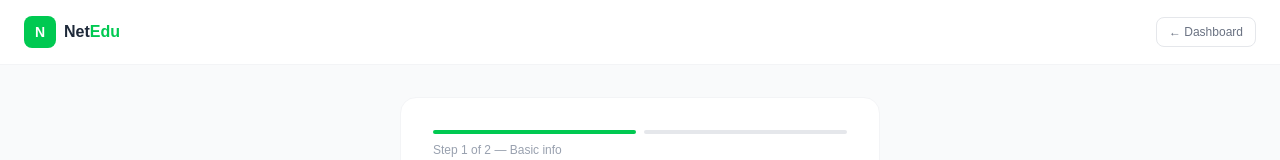
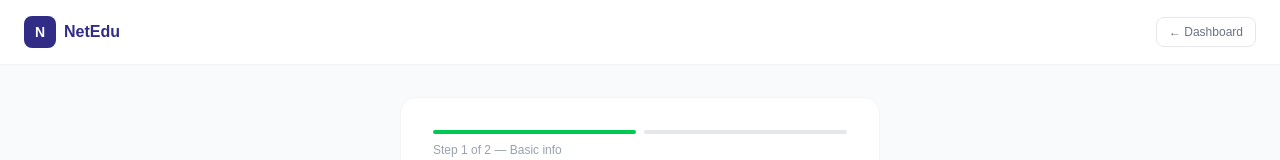
Before and after one commit to neteduegitimdanismanlik/netedu, a Next.js app: page /onboarding in a window 1280 px wide. Shown: the top 160 px of the page. Built offline with nearby package versions, Linux system fonts and the light colour scheme; no server answers.

Commit message:
navbar indigo theme

```diff
--- a/app/components/Navbar.tsx
+++ b/app/components/Navbar.tsx
@@ -10,10 +10,10 @@ export default function Navbar({ showBack, backHref = '/dashboard', backLabel =
   return (
     <nav className="bg-white border-b border-gray-100 px-6 py-4 flex items-center justify-between">
       <Link href="/dashboard" className="flex items-center gap-2">
-        <div className="w-8 h-8 bg-green-500 rounded-lg flex items-center justify-center">
+        <div className="w-8 h-8 bg-indigo-900 rounded-lg flex items-center justify-center">
           <span className="text-white text-sm font-bold">N</span>
         </div>
-        <span className="font-semibold text-gray-800">Net<span className="text-green-500">Edu</span></span>
+        <span className="font-semibold text-indigo-900 text-base">NetEdu</span>
       </Link>
       {showBack && (
         <Link href={backHref} className="text-xs text-gray-500 border border-gray-200 px-3 py-1.5 rounded-lg hover:bg-gray-50 flex items-center gap-1">
```
